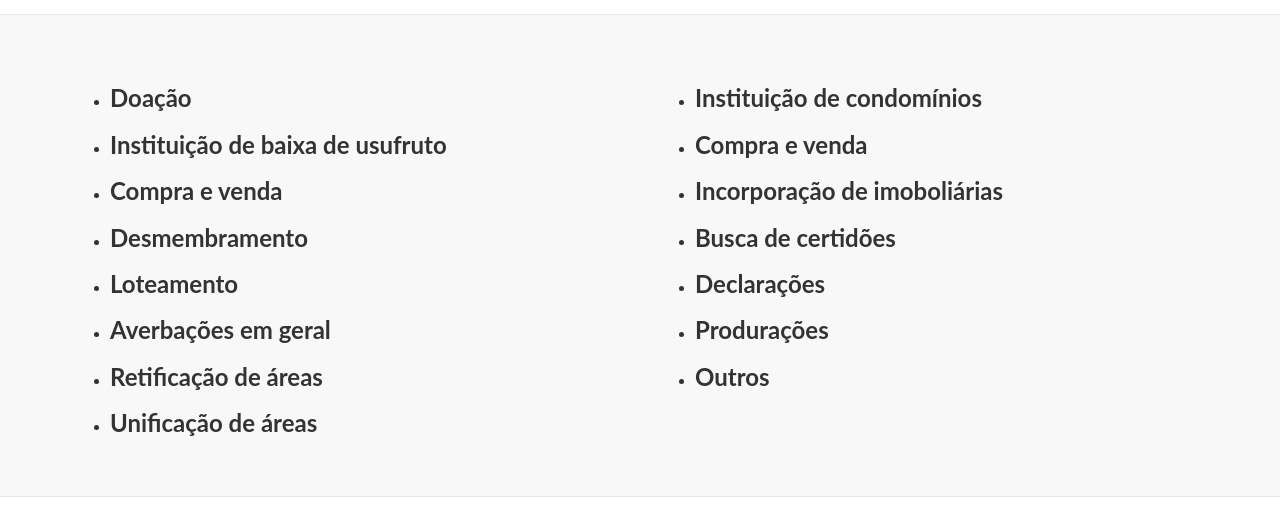
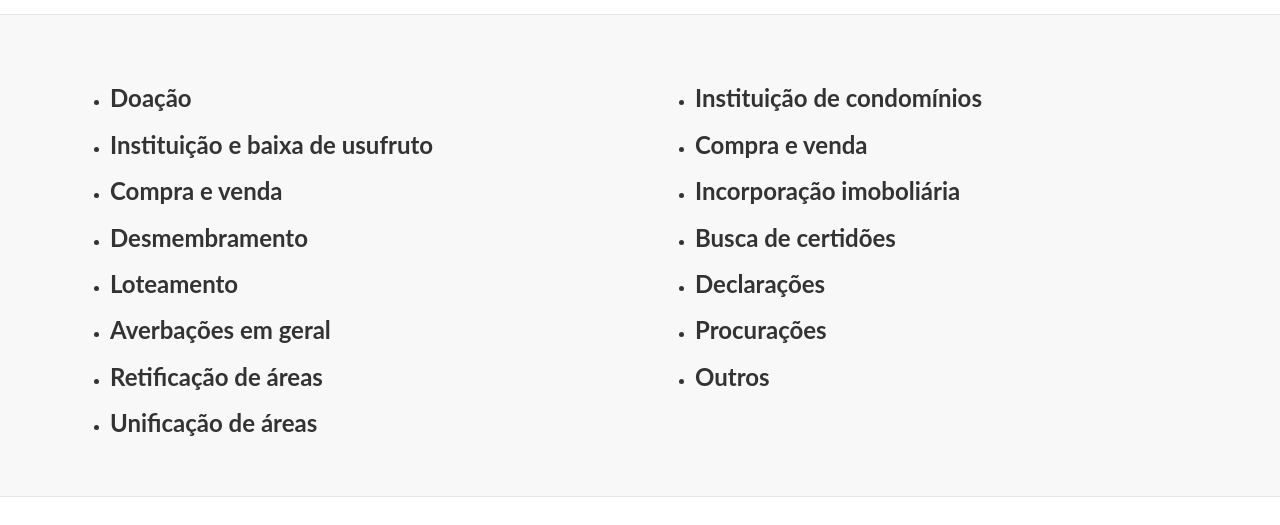
Before and after one commit to fabriciomrkonell/correta, a plain HTML site: page index.html in a window 1280 px wide. Shown: the part 1080-1605 px from the top of the page. Drawn offline with Linux system fonts and the light colour scheme.

Commit message:
Update index.html

```diff
--- a/index.html
+++ b/index.html
@@ -96,7 +96,7 @@
             <p class="lead">
               <ul>
                 <li><h3>Doação</h3></li>
-                <li><h3>Instituição de baixa de usufruto</h3></li>
+                <li><h3>Instituição e baixa de usufruto</h3></li>
                 <li><h3>Compra e venda</h3></li>
                 <li><h3>Desmembramento</h3></li>
                 <li><h3>Loteamento</h3></li>
@@ -111,10 +111,10 @@
               <ul>
                 <li><h3>Instituição de condomínios</h3></li>
                 <li><h3>Compra e venda</h3></li>
-                <li><h3>Incorporação de imoboliárias</h3></li>
+                <li><h3>Incorporação imoboliária</h3></li>
                 <li><h3>Busca de certidões</h3></li>
                 <li><h3>Declarações</h3></li>
-                <li><h3>Produrações</h3></li>
+                <li><h3>Procurações</h3></li>
                 <li><h3>Outros</h3></li>
               </ul>
             </p>
```
